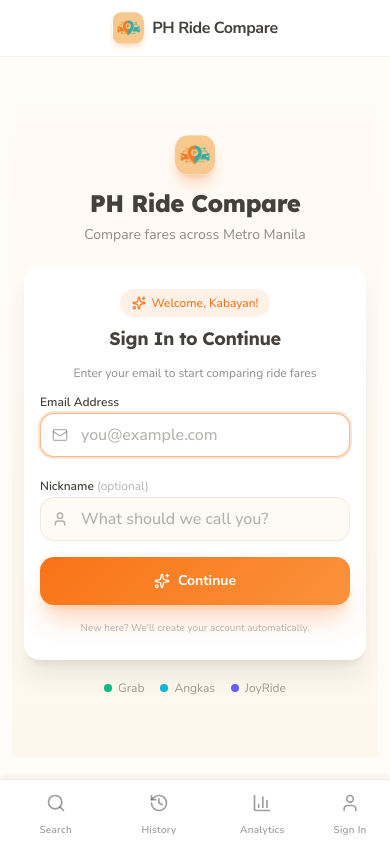
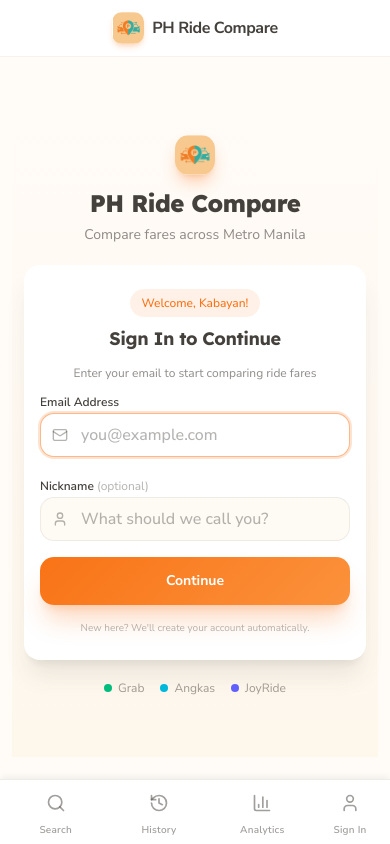
Before and after one commit to ExaltedMags/csci112-group1-final-project-RHC, a Next.js app: page /auth in a window 390 px wide. Built offline with nearby package versions, Linux system fonts and the light colour scheme.

Commit message:
fix: remove sparkle

```diff
--- a/app/analytics/analytics-view.tsx
+++ b/app/analytics/analytics-view.tsx
@@ -39,7 +39,6 @@
   Trophy,
   ChevronDown,
   BarChart3,
-  Sparkles,
 } from "lucide-react"
 import { cn } from "@/lib/utils"
 
@@ -434,9 +433,6 @@
                   className="flex flex-col gap-1 text-left cursor-pointer group"
                 >
                   <div className="flex items-center gap-2">
-                    <div className="p-1.5 sm:p-2 rounded-lg bg-coral/10">
-                      <Sparkles className="h-3.5 w-3.5 sm:h-4 sm:w-4 text-coral" />
-                    </div>
                     <CardTitle className="text-sm sm:text-lg group-hover:text-coral transition-colors" id="insights-title">
                       Key Insights
                     </CardTitle>
--- a/app/auth/page.tsx
+++ b/app/auth/page.tsx
@@ -7,7 +7,7 @@
 import { Card, CardContent, CardHeader, CardTitle, CardDescription } from "@/components/ui/card"
 import { Input } from "@/components/ui/input"
 import { Label } from "@/components/ui/label"
-import { Loader2, Sparkles, User, Mail } from "lucide-react"
+import { Loader2, User, Mail } from "lucide-react"
 
 export default function AuthPage() {
   const router = useRouter()
@@ -90,7 +90,6 @@
       <Card className="w-full max-w-md border-0 shadow-xl shadow-warm-gray/10 bg-white animate-fade-in-up delay-100 mx-2 sm:mx-0">
         <CardHeader className="pb-2 text-center px-4 sm:px-6">
           <div className="inline-flex items-center justify-center gap-1.5 sm:gap-2 px-3 sm:px-4 py-1.5 sm:py-2 rounded-full bg-coral/10 text-coral text-xs sm:text-sm font-medium mx-auto mb-2">
-            <Sparkles className="w-3.5 h-3.5 sm:w-4 sm:h-4" />
             <span>Welcome, Kabayan!</span>
           </div>
           <CardTitle className="text-lg sm:text-xl font-bold text-warm-gray tracking-tight">Sign In to Continue</CardTitle>
@@ -163,7 +162,6 @@
                 </>
               ) : (
                 <>
-                  <Sparkles className="mr-2 h-4 w-4 sm:h-5 sm:w-5" />
                   Continue
                 </>
               )}
--- a/app/page.tsx
+++ b/app/page.tsx
@@ -5,7 +5,7 @@
 
 import { Button } from "@/components/ui/button"
 import { Card, CardContent, CardHeader, CardTitle } from "@/components/ui/card"
-import { Loader2, Navigation, ArrowUpDown, History, Sparkles, MapPin } from "lucide-react"
+import { Loader2, Navigation, ArrowUpDown, History, MapPin } from "lucide-react"
 import { Badge } from "@/components/ui/badge"
 import LocationSearchInput from "@/components/location-search-input"
 import type { PlaceSuggestion } from "@/lib/mapbox"
@@ -220,7 +220,6 @@
         {/* Hero Section */}
         <div className="text-center mb-4 sm:mb-8 animate-fade-in-up">
           <div className="inline-flex items-center gap-1.5 sm:gap-2 px-3 sm:px-4 py-1.5 sm:py-2 rounded-full bg-coral/10 text-coral text-xs sm:text-sm font-medium mb-3 sm:mb-4">
-            <Sparkles className="w-3 h-3 sm:w-4 sm:h-4" />
             <span>Compare fares. Save time (and money!)</span>
           </div>
           <h1 className="text-2xl sm:text-4xl md:text-5xl font-extrabold text-warm-gray tracking-tight mb-2 sm:mb-3">
@@ -346,7 +345,6 @@
                 {/* Popular Places */}
                 <div className="space-y-2">
                   <div className="text-xs font-semibold text-warm-gray/50 uppercase tracking-wider flex items-center gap-2">
-                    <Sparkles className="w-3 h-3" />
                     Popular Destinations
                   </div>
                   <div className="flex flex-wrap gap-2">
@@ -382,7 +380,6 @@
                   </>
                 ) : (
                   <>
-                    <Sparkles className="mr-2 h-5 w-5" />
                     Compare Fares
                   </>
                 )}
--- a/app/trip/[id]/trip-view.tsx
+++ b/app/trip/[id]/trip-view.tsx
@@ -7,7 +7,7 @@
 import { Button } from "@/components/ui/button"
 import { Card, CardContent, CardFooter, CardHeader, CardTitle, CardDescription } from "@/components/ui/card"
 import { Badge } from "@/components/ui/badge"
-import { Loader2, Clock, Car, Bike, Sparkles, MapPin, ArrowRight, Zap, Crown, ExternalLink } from "lucide-react"
+import { Loader2, Clock, Car, Bike, MapPin, ArrowRight, Zap, Crown, ExternalLink } from "lucide-react"
 import { cn } from "@/lib/utils"
 import { getProviderTheme } from "@/lib/provider-theme"
 import { ProviderLogo } from "@/components/provider-logo"
@@ -65,7 +65,6 @@
       {/* Header Section */}
       <div className="text-center space-y-3 sm:space-y-4 animate-fade-in-up">
         <div className="inline-flex items-center gap-1.5 sm:gap-2 px-3 sm:px-4 py-1.5 sm:py-2 rounded-full bg-teal/10 text-teal text-xs sm:text-sm font-medium">
-          <Sparkles className="w-3.5 h-3.5 sm:w-4 sm:h-4" />
           <span>{trip.quotes.length} rides found</span>
         </div>
         <h1 className="text-2xl sm:text-3xl md:text-4xl font-extrabold tracking-tight text-warm-gray">
```
